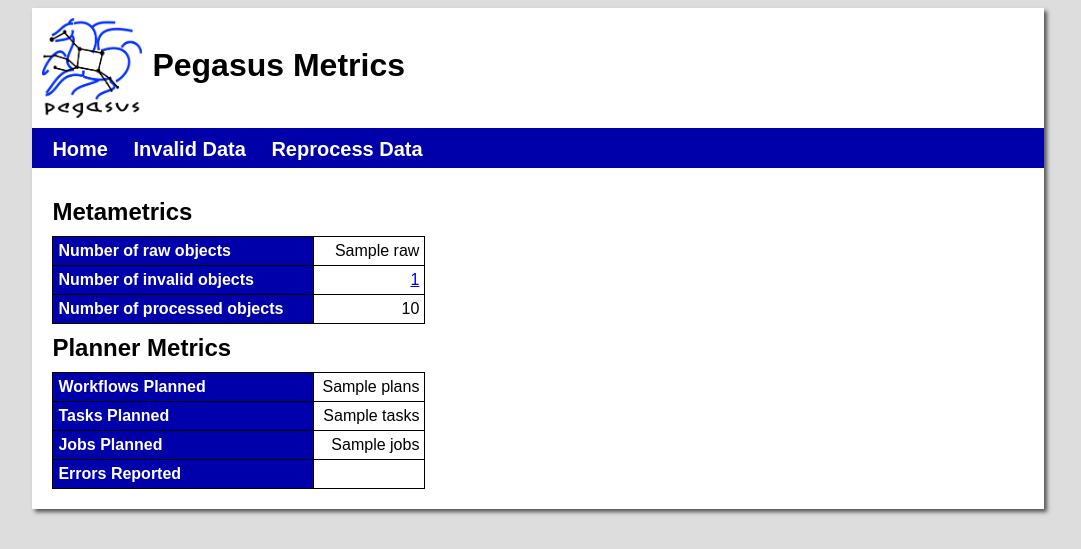
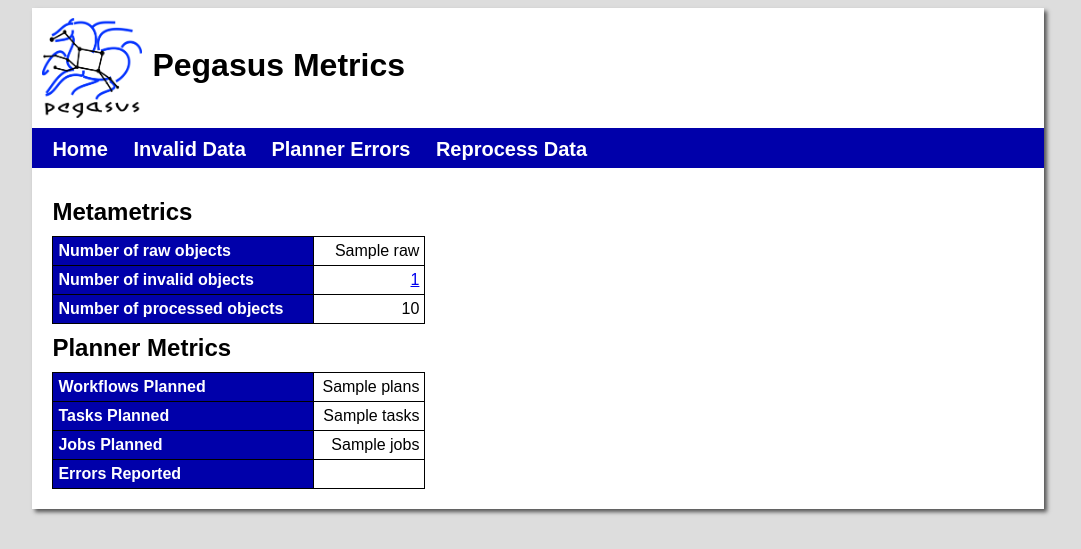
Before and after one commit to pegasus-isi/pegasus-metrics, a Python web app: template pegasus/metrics/templates/index.html in a window 1280 px wide. Shown: the top 549 px of the page, without its empty margins (102-1183 px from the left). Run offline with Jinja, Linux system fonts and the light colour scheme; the template is opened without the code that fills it: most values are stand-ins (such as "Sample title", 1, 10 or a date in 2020).

Commit message:
Add errors page

```diff
--- a/pegasus/metrics/db.py
+++ b/pegasus/metrics/db.py
@@ -74,6 +74,11 @@
             jsondata = json.loads(strdata)
             jsondata["id"] = row["id"]
             yield jsondata
+
+def get_planner_errors():
+    with ctx.db.cursor() as cur:
+        cur.execute("SELECT * FROM planner_errors")
+        return cur.fetchall()
 
 def count_planner_errors():
     with ctx.db.cursor() as cur:
--- a/pegasus/metrics/static/style.css
+++ b/pegasus/metrics/static/style.css
@@ -119,3 +119,8 @@
     font-family: monospace;
     white-space: pre-wrap;
 }
+
+td.error {
+    font-family: monospace;
+    white-space: pre-wrap;
+}
--- a/pegasus/metrics/templates/layout.html
+++ b/pegasus/metrics/templates/layout.html
@@ -26,6 +26,7 @@
     <div id="navigation">
         <a href="/">Home</a>
         <a href="/invalid">Invalid Data</a>
+        <a href="/errors">Planner Errors</a>
         <a href="javascript:reprocess()">Reprocess Data</a>
     </div>
     <div id="content">
--- a/pegasus/metrics/views.py
+++ b/pegasus/metrics/views.py
@@ -54,6 +54,12 @@
         obj["data"] = json.dumps(data, indent=4)
     return render_template('invalid.html',
             objects=objects)
+
+@app.route('/errors')
+def errors():
+    errors = db.get_planner_errors()
+    return render_template('errors.html',
+            errors=errors)
 
 @app.route('/status')
 def status():
```
Also changed, not shown: pegasus/metrics/templates/errors.html (added, +11 -0 lines).
